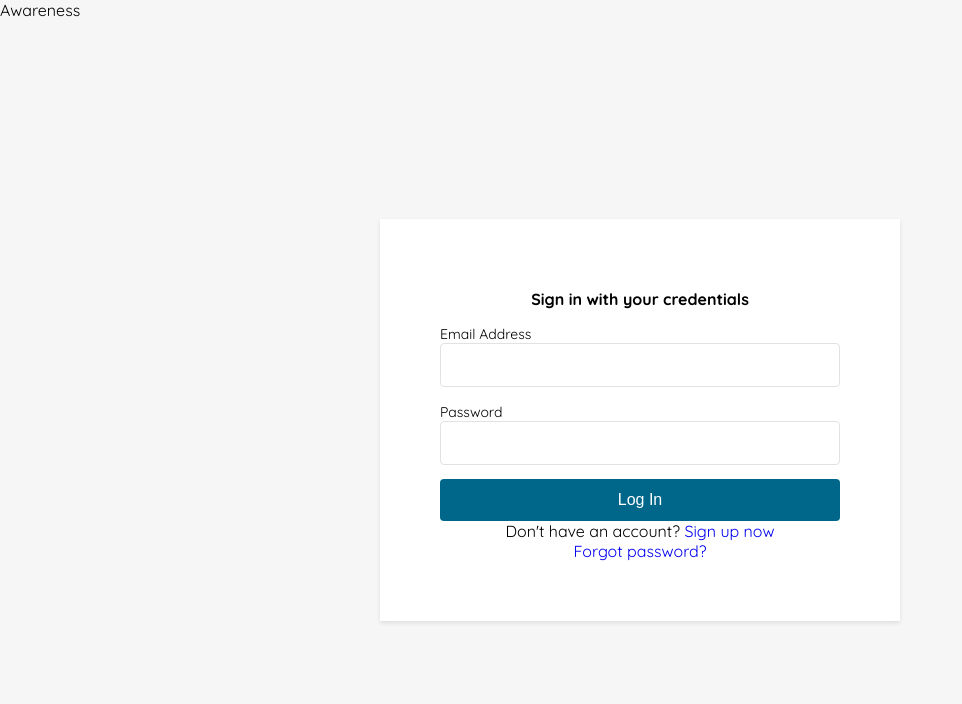
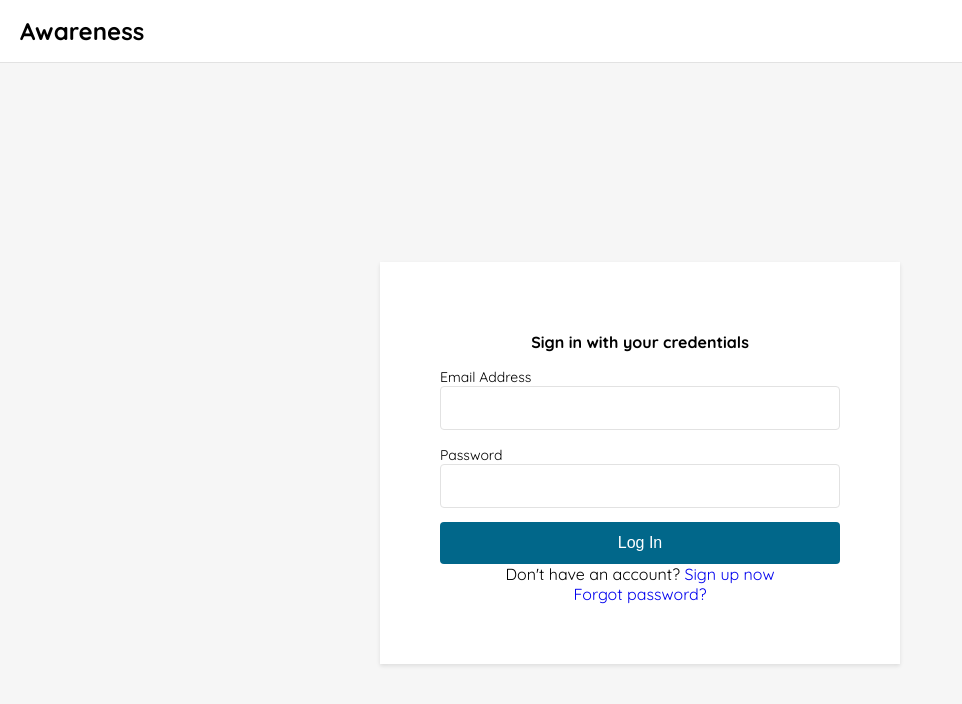
Before and after one commit to david-tnguyen/awareness, a React (Create React App) app: page / in a window 1280 px wide. Shown: the top 704 px of the page, without its empty margins (0-962 px from the left). Built offline with nearby package versions, Linux system fonts and the light colour scheme; what react-router-redux would draw is missing.

Commit message:
added navbar for login

```diff
--- a/src/components/LoginContainer/index.jsx
+++ b/src/components/LoginContainer/index.jsx
@@ -15,7 +15,7 @@ class LoginContainer extends React.Component {
   render() {
     return (
       <div className='page'>
-        <nav>
+        <nav className='login-navbar'>
           <h1>Awareness</h1>
         </nav>
         <div className='auth-wrapper'>
--- a/src/components/LoginContainer/login.scss
+++ b/src/components/LoginContainer/login.scss
@@ -1,4 +1,12 @@
 @import '../../../src/styles/styles.scss';
+
+.login-navbar {
+  background-color: $brand-white;
+  padding: 16px 20px;
+  font-weight: bold;
+  font-size: 24px;
+  border-bottom: 1px solid $brand-border-color;
+}
 
 .page {
   height: 100%;
@@ -17,7 +25,7 @@
 }
 
 .login-card {
-  background-color: white;
+  background-color: $brand-white;
   padding: 70px 60px 60px;
   box-shadow: 0 2px 4px rgba(0,0,0,.1);
 }
```
